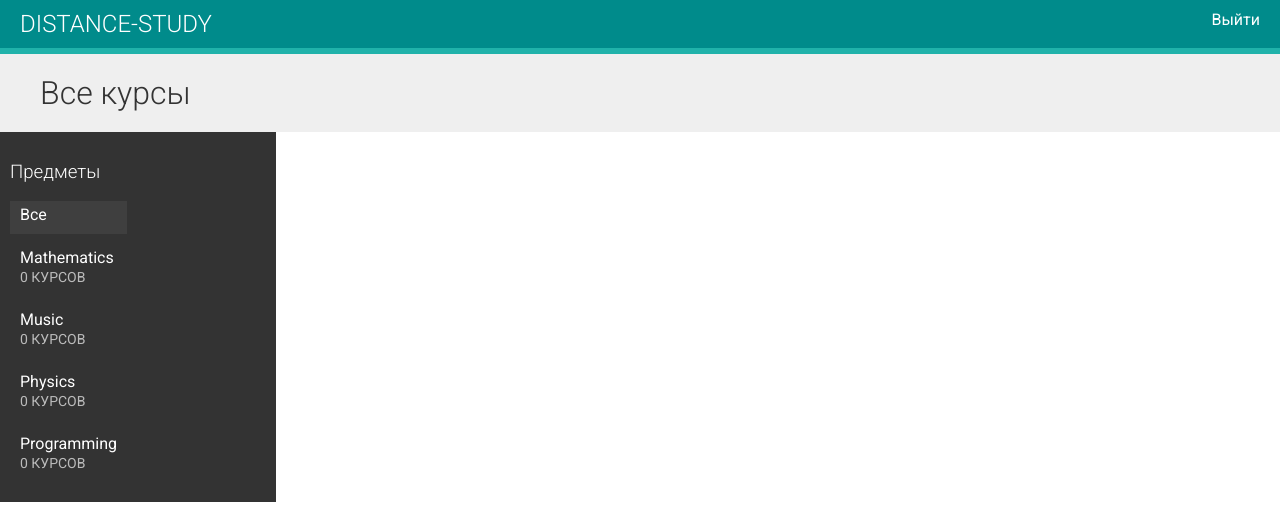
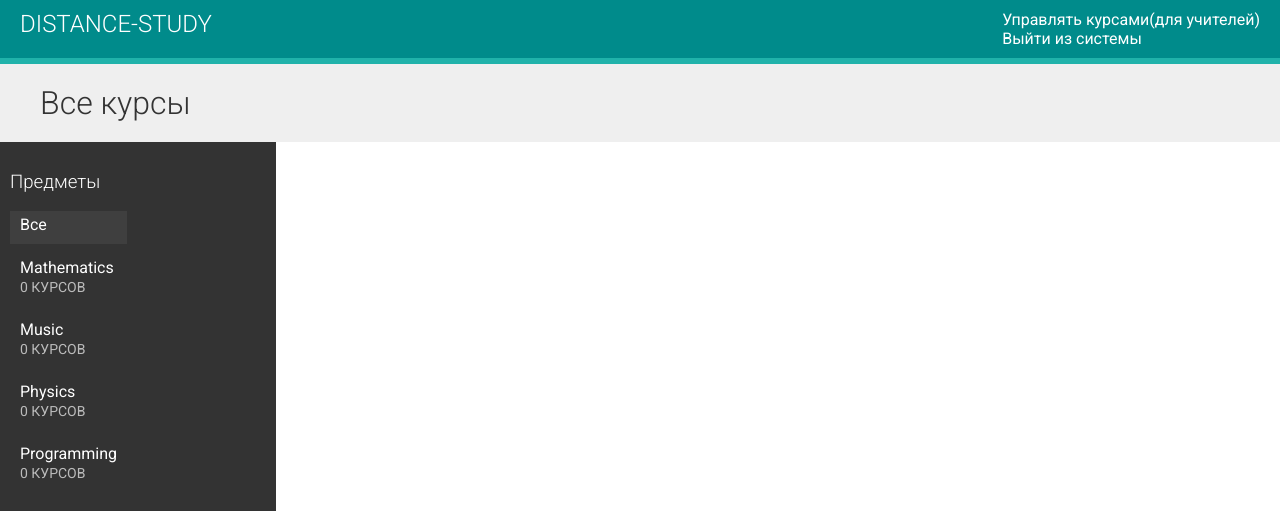
Before and after one commit to artem213101zse/distance-study, a Django app: page / in a window 1280 px wide. Shown: the top 511 px of the page. Run offline with Django 3.2, Linux system fonts and the light colour scheme; the visitor is signed in with stand-in values (Sample User, id 1); data comes from the database, SQL or seed files in the repository; data that the repository does not hold is empty; some libraries are stand-ins or nearby versions.

Commit message:
Add favicon

```diff
--- a/courses/templates/base.html
+++ b/courses/templates/base.html
@@ -5,13 +5,15 @@
   <meta charset="utf-8" />
   <title>{% block title %}Distance-Study{% endblock %}</title>
   <link href="{% static "css/base.css" %}" rel="stylesheet">
+  <link rel="shortcut icon" type="image/png" href="{% static "img/favicon.ico" %}">
 </head>
 <body>
   <div id="header">
     <a href="/" class="logo">Distance-Study</a>
     <ul class="menu">
       {% if request.user.is_authenticated %}
-        <li><a href="{% url "logout" %}">Выйти</a></li>
+        <li><a href="/course/mine/">Управлять курсами(для учителей)</a></li>
+        <li><a href="{% url "logout" %}">Выйти из системы</a></li>
       {% else %}
         <li><a class="" href="{% url "login" %}">Войти в систему</a></li>
       {% endif %}
--- a/courses/views.py
+++ b/courses/views.py
@@ -16,6 +16,13 @@ from .forms import ModuleFormSet
 from students.forms import CourseEnrollForm
 from django.core.cache import cache
 
+from django import template
+
+register = template.Library()
+
+@register.filter(name='has_group')
+def has_group(user, group_name):
+    return user.groups.filter(name=group_name).exists()
 
 class OwnerMixin(object):
     def get_queryset(self):
```
Also changed, not shown: courses/static/img/1.ico (added), courses/static/img/favicon.ico (added), favicon.ico (added).
